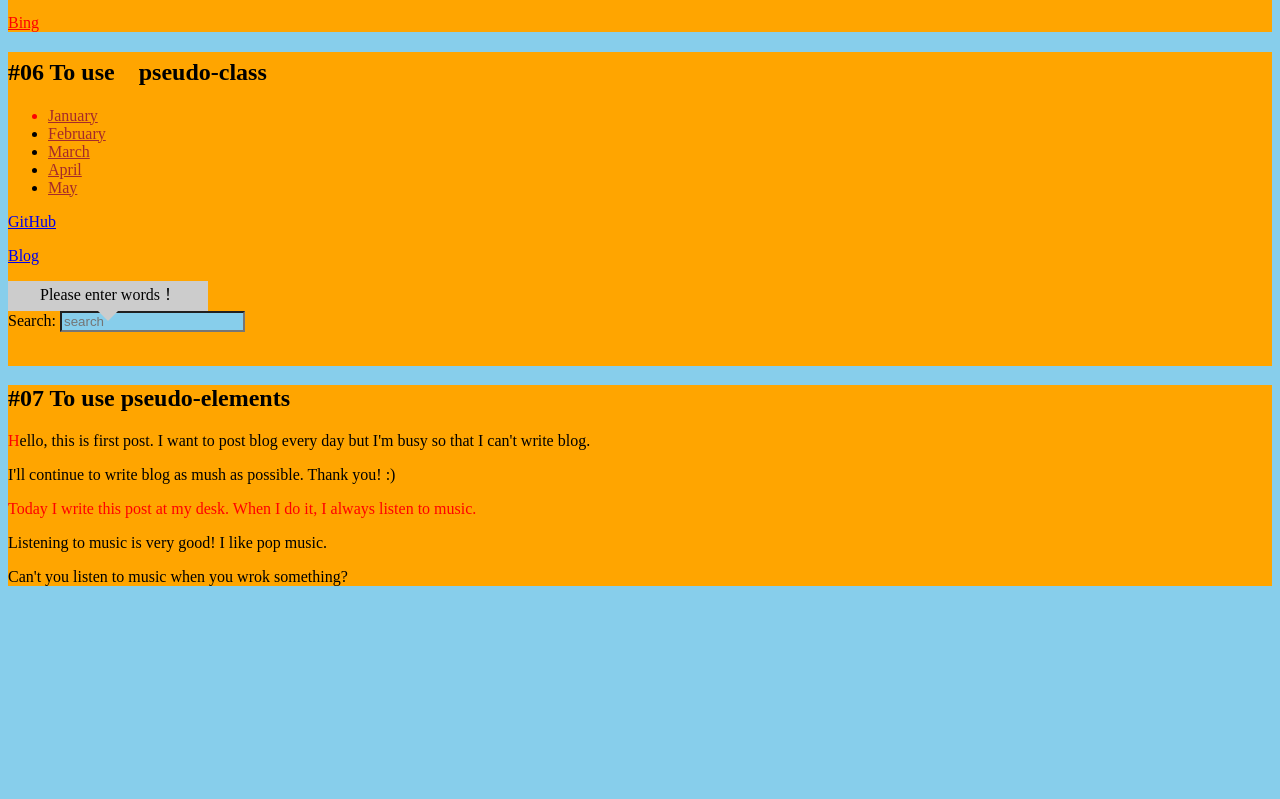
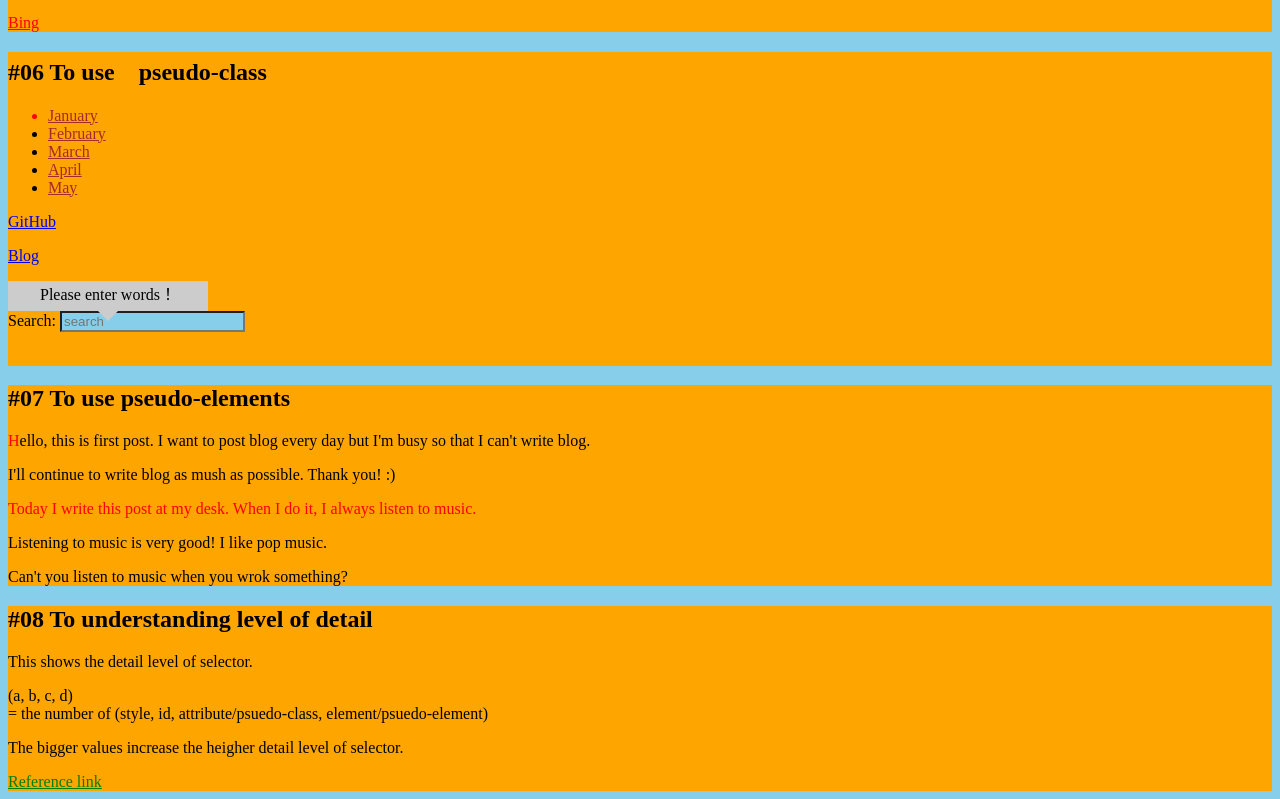
Before and after one commit to 0xShone/basic_css_v3, a plain HTML site: page index.html in a window 1280 px wide. Shown: the part 321-1120 px from the top of the page. Before the commit the page ends 923 px from the top, so only its background shows below. Drawn offline with Linux system fonts and the light colour scheme.

Commit message:
#08 To understanding level of detail

```diff
--- a/default.css
+++ b/default.css
@@ -41,3 +41,12 @@ ul li:first-child { color: red; }
 /*#06*/
 .ex07 #paint-first-letter:first-letter { color: red; }
 .ex07 #paint-first-paragraph:first-line { color: red; }
+/*#07*/
+/* 0, 0, 0, 1 */
+.ex07 a { color: skyblue !important; }
+/* 0, 0, 1, 1 */
+.ex07 a.link { color: pink; }
+/* 0, 0, 1, 1 */
+.ex07 a.search { color: orange; }
+/* 0, 1, 0, 1 */
+.ex07 a#site { color: blue; }
--- a/index.html
+++ b/index.html
@@ -77,5 +77,22 @@
       </div>
     </article>
 
+    <article class="practice">
+      <h1>#08 To understanding level of detail</h1>
+      <p>
+        This shows the detail level of selector.
+      </p>
+      <p>
+        (a, b, c, d)<br>
+        = the number of (style, id, attribute/psuedo-class, element/psuedo-element)
+      </p>
+      <p>
+        The bigger values increase the heigher detail level of selector.
+      </p>
+      <a href="http://dotinstall.com/lessons/basic_css_v3/31708"
+          class="link search" id="site" style="color:green;" target="_blank">
+          Reference link
+      </a>
+    </article>
   </body>
 </html>
```
